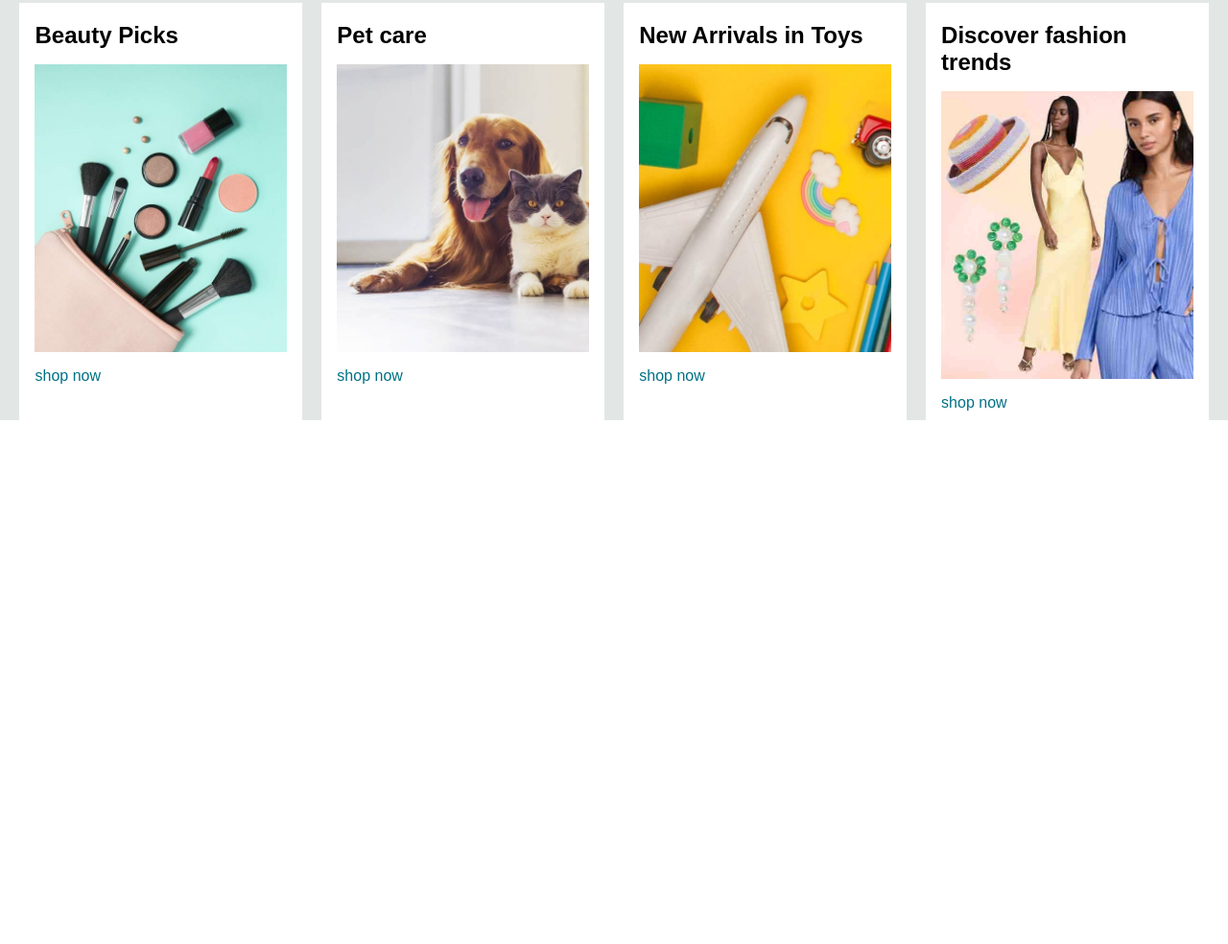
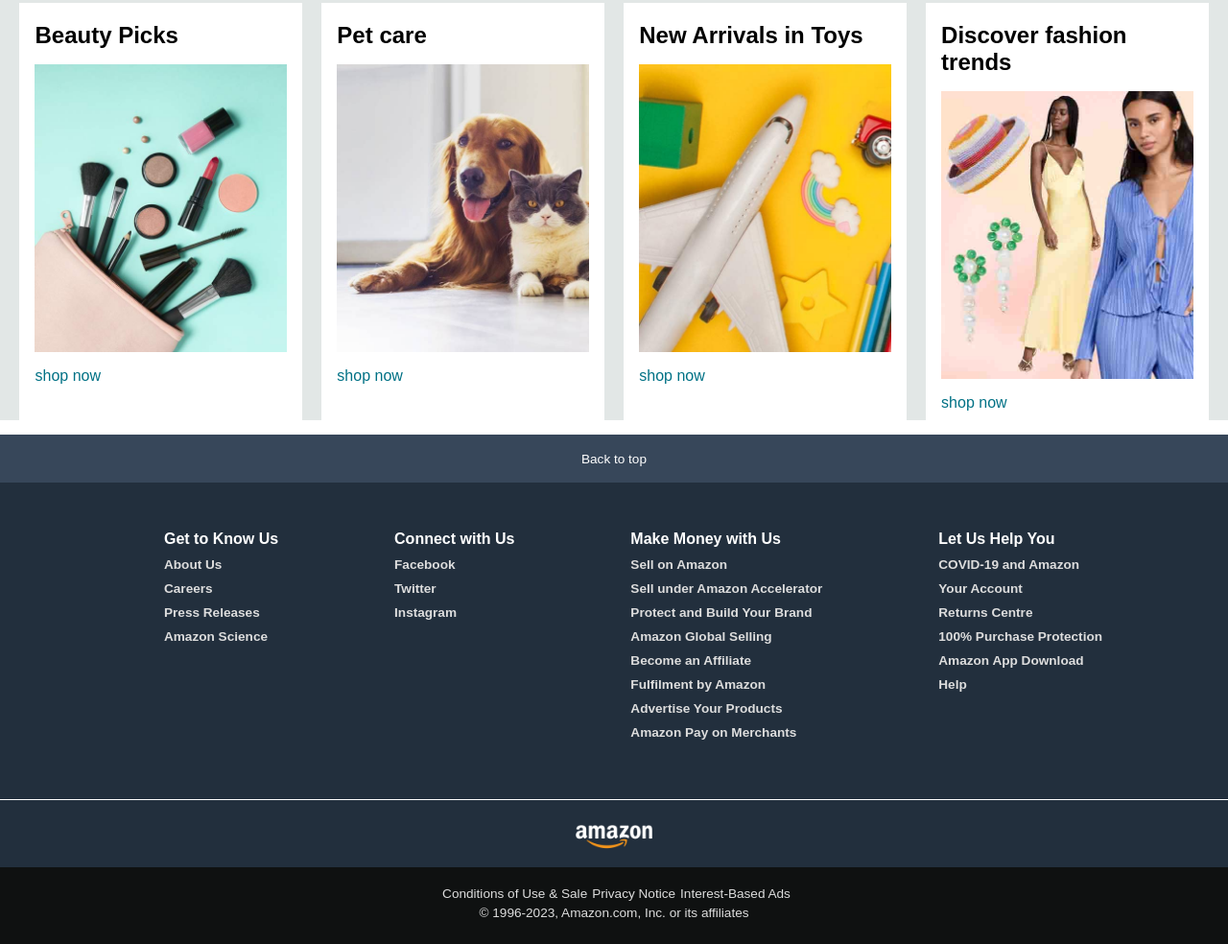
Before and after one commit to Avnish428/apna-college-css, a plain HTML site: page Amazon clone/index.html in a window 1280 px wide. Shown: the part 962-1946 px from the top of the page at 96% size. Before the commit the page ends 1400 px from the top, so only its background shows below. Drawn offline with Linux system fonts and the light colour scheme.

Commit message:
footer done

```diff
--- a/Amazon clone/index.html
+++ b/Amazon clone/index.html
@@ -80,7 +80,7 @@
     <div class="shop-section">
         <div class="box1 box">
             <div class="box-content">
-                <h2>clothes</h2>
+                <h2>Clothes</h2>
                 <div class="box-img" style="background-image: url('box1_image.jpg');">
                 </div>
                 <a href="#">shop now</a>
@@ -110,7 +110,7 @@
                 <a href="#">shop now</a>
             </div>
         </div>
-         <div class="box1 box">
+        <div class="box1 box">
             <div class="box-content">
                 <h2>Beauty Picks</h2>
                 <div class="box-img" style="background-image: url('box5_image.jpg');">
@@ -143,6 +143,62 @@
             </div>
         </div>
     </div>
+
+    <footer class="footer">
+        <div class="back-to-top">
+            Back to top
+        </div>
+        <div class="footer-ul-lists">
+            <ul>
+                <p>Get to Know Us</p>
+                <a>About Us</a>
+                <a>Careers</a>
+                <a>Press Releases</a>
+                <a>Amazon Science</a>
+            </ul>
+            <ul>
+                <p>Connect with Us</p>
+                <a>Facebook</a>
+                <a>Twitter</a>
+                <a>Instagram</a>
+            </ul>
+            <ul>
+                <p>Make Money with Us</p>
+                <a>Sell on Amazon</a>
+                <a>Sell under Amazon Accelerator</a>
+                <a>Protect and Build Your Brand</a>
+                <a>Amazon Global Selling</a>
+                <a>Become an Affiliate</a>
+                <a>Fulfilment by Amazon</a>
+                <a>Advertise Your Products</a>
+                <a> Amazon Pay on Merchants</a>
+            </ul>
+            <ul>
+                <p>Let Us Help You</p>
+                <a>COVID-19 and Amazon</a>
+                <a>Your Account</a>
+                <a>Returns Centre</a>
+                <a>100% Purchase Protection</a>
+                <a>Amazon App Download</a>
+                <a>Help</a>
+            </ul>
+        </div>
+        <div class="amazon-bottom-logo-div">
+            <div class="amazon-bottom-logo">
+            </div>
+        </div>
+        <div class="terms-conditions-copyright">
+            <div class="terms-condition">
+                <a>Conditions of Use & Sale</a>
+                <a>Privacy Notice</a>
+                <a>Interest-Based Ads</a>
+            </div>
+            <div class="copyright">
+                <p>© 1996-2023, Amazon.com, Inc. or its affiliates</p>
+            </div>
+
+        </div>
+    </footer>
 </body>
 
 </html>
--- a/Amazon clone/style.css
+++ b/Amazon clone/style.css
@@ -61,6 +61,7 @@
   height: 40px;
   border-radius: 4px;
 }
+
 .search-select {
   background-color: #f3f3f3;
   width: 50px;
@@ -69,11 +70,13 @@
   border-bottom-left-radius: 4px;
   border: none;
 }
+
 .search-input {
   width: 100%;
   font-size: 1rem;
   border: none;
 }
+
 .search-icon {
   width: 45px;
   display: flex;
@@ -86,8 +89,8 @@
   color: #0f1111;
 }
 
-.nav-search:hover{
-    border: 2px solid orange;
+.nav-search:hover {
+  border: 2px solid orange;
 }
 
 /*  singin-box  */
@@ -95,6 +98,7 @@
 .signin-hello {
   font-size: 0.7rem;
 }
+
 .singin-account-lists {
   font-size: 0.85rem;
   font-weight: 700;
@@ -103,37 +107,38 @@
 
 /*cart box*/
 
-.nav-cart{
- font-size: 0.85rem;
+.nav-cart {
+  font-size: 0.85rem;
 }
-.nav-cart i{
-    font-size: 30px;
-    font-weight: 700;
+
+.nav-cart i {
+  font-size: 30px;
+  font-weight: 700;
 }
 
 /*navigation panel*/
 
-.panel{
+.panel {
   background-color: #232F3E;
   display: flex;
   height: 40px;
   justify-content: space-evenly;
   align-items: center;
   height: 40px;
-  color:white
+  color: white
 }
 
-.panel-options p{
+.panel-options p {
   display: inline;
   margin-left: 15px;
 }
 
-.panel-options{
+.panel-options {
   width: 70%;
   font-size: 0.85rem;
 }
 
-.panel-deals{
+.panel-deals {
   font-size: 0.9rem;
   font-weight: 700;
 }
@@ -141,7 +146,7 @@
 
 /*Hero section*/
 
-.hero-section{
+.hero-section {
   background-image: url("hero_image.jpg");
   background-size: cover;
   height: 400px;
@@ -150,7 +155,7 @@
   justify-content: center;
 }
 
-.hero-msg{
+.hero-msg {
   background-color: white;
   color: black;
   font-size: 0.85rem;
@@ -161,21 +166,22 @@
   width: 95%;
   height: 40px;
 }
-.hero-msg a{
+
+.hero-msg a {
   color: #007185;
-   text-decoration: none;
+  text-decoration: none;
 }
 
 /*shop section*/
 
-.shop-section{
+.shop-section {
   display: flex;
   justify-content: space-evenly;
   flex-wrap: wrap;
   background-color: #e2e7e6;
 }
 
-.box{
+.box {
   height: 400px;
   width: 23%;
   /* border: 2px solid black; */
@@ -184,20 +190,102 @@
   margin-top: 15px;
 }
 
-.box-img{
+.box-img {
   height: 300px;
   background-size: cover;
   margin-top: 1rem;
   margin-bottom: 1rem;
 }
 
-.box-content{
+.box-content {
   margin-left: 1rem;
   margin-right: 1rem;
 }
 
 
-.box-content a{
+.box-content a {
   color: #007185;
   text-decoration: none;
 }
+
+/*footer*/
+.footer {
+  margin-top: 15px;
+}
+
+.back-to-top {
+  background-color: #37475a;
+  height: 50px;
+  display: flex;
+  justify-content: center;
+  align-items: center;
+  color: white;
+  font-size: 0.85rem;
+}
+
+.footer-ul-lists {
+  height: 230px;
+  background-color: #222f3d;
+  text-decoration: none;
+  color: white;
+  display: flex;
+  justify-content: space-evenly;
+  align-items: first baseline;
+  padding: 50px;
+  font-size: 0.85rem;
+  font-weight: 700;
+}
+
+.footer-ul-lists ul a {
+  display: block;
+  font-size: 0.85rem;
+  margin-top: 10px;
+  color: #dddddd;
+}
+
+.footer-ul-lists ul p {
+  font-size: 1rem;
+}
+
+.amazon-bottom-logo-div {
+  height: 70px;
+  background-color: #222f3d;
+  display: flex;
+  justify-content: center;
+  align-items: center;
+  color: white;
+  border-top: 0.5px solid white;
+}
+
+.amazon-bottom-logo {
+  background-image: url("amazon_logo.png");
+  background-size: cover;
+  height: 50px;
+  width: 100px;
+}
+
+.terms-conditions-copyright {
+  height: 80px;
+  background-color: #0f1111;
+  color: #dddddd;
+}
+
+.terms-condition {
+  display: flex;
+  justify-content: center;
+  align-items: center;
+  padding-top: 20px;
+  font-size: 0.85rem;
+}
+
+.copyright {
+  display: flex;
+  justify-content: center;
+  text-align: end;
+  padding-top: 5px;
+  font-size: 0.85rem;
+}
+
+.terms-condition a {
+  margin-left: 5px;
+}
```
